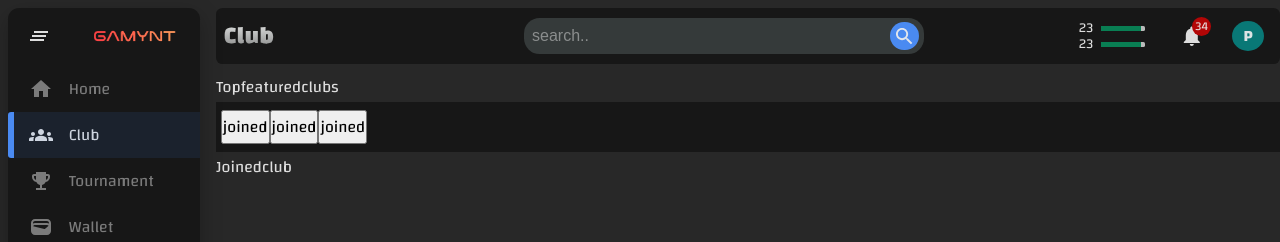
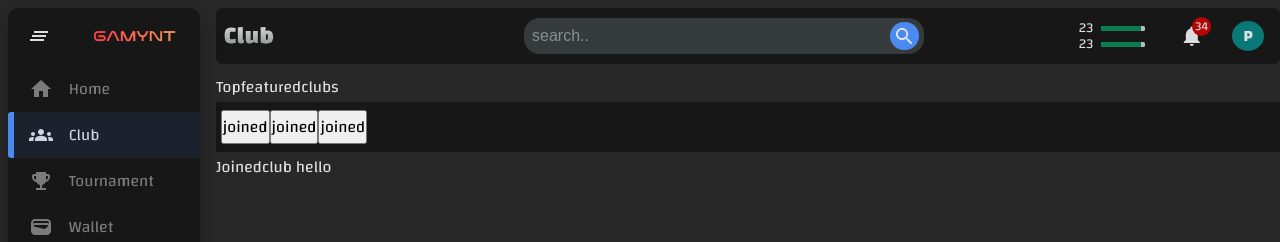
Before and after one commit to legcy143/gamynt_web_v3, a Next.js app: page /club in a window 1280 px wide. Shown: the top 242 px of the page. Built offline with nearby package versions, Linux system fonts and the light colour scheme.

Commit message:
tournament card v2

```diff
--- a/Page/Clubs/Joinedclub.jsx
+++ b/Page/Clubs/Joinedclub.jsx
@@ -2,7 +2,7 @@ import React from 'react'
 
 const Joinedclub = () => {
   return (
-    <div>Joinedclub</div>
+    <div>Joinedclub hello </div>
   )
 }
 
```
